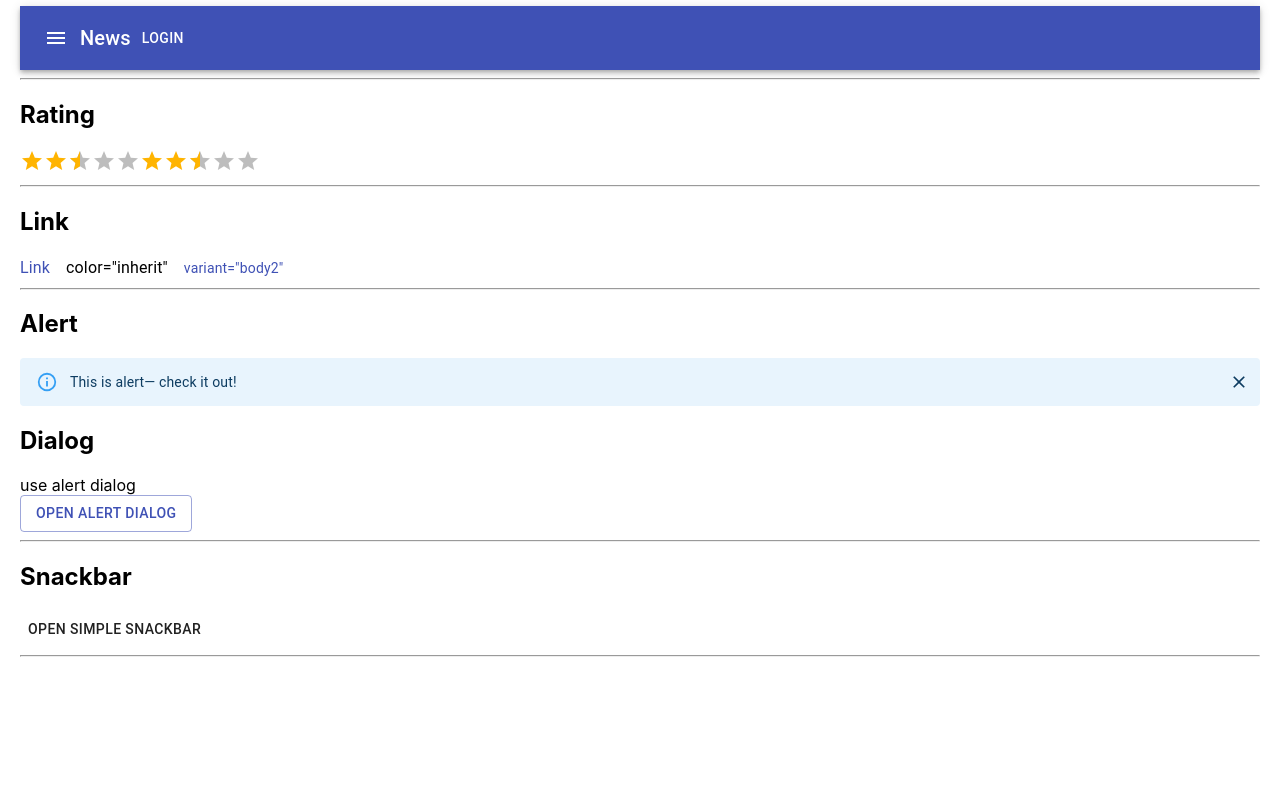
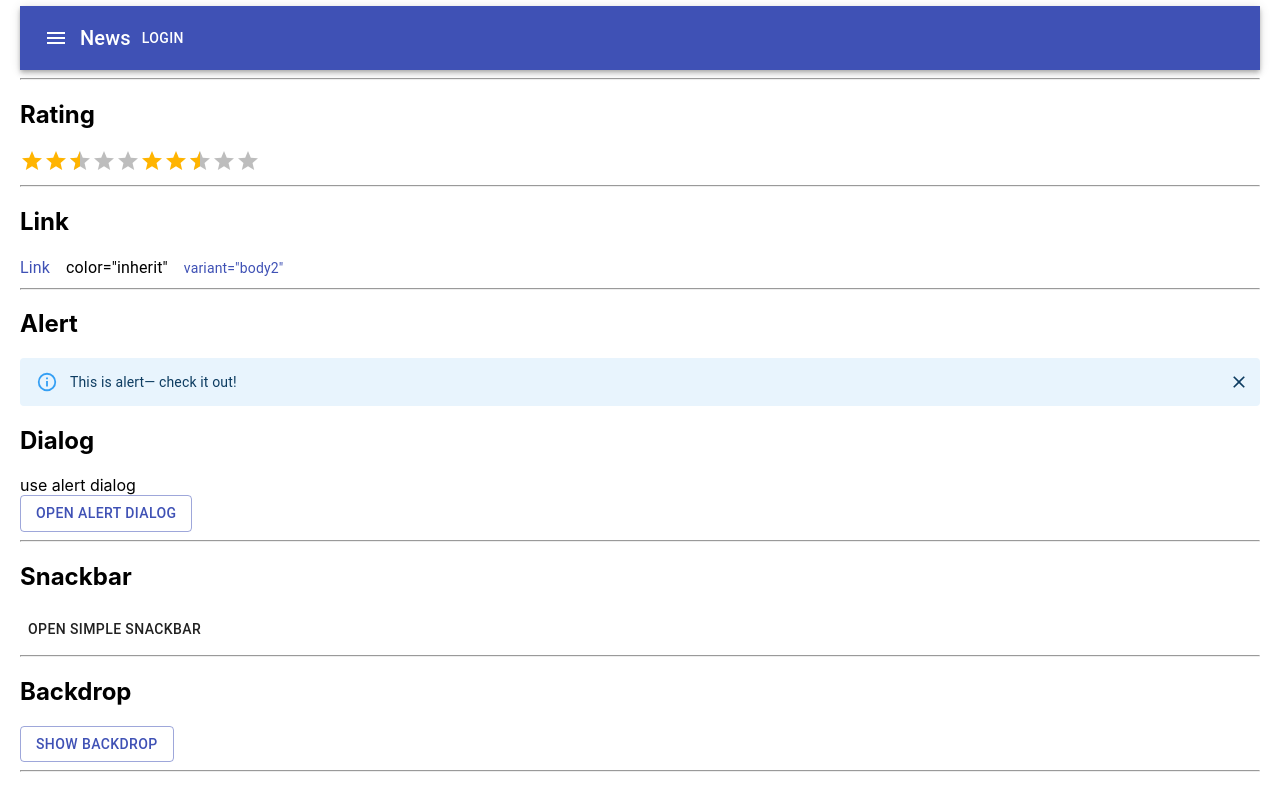
Before and after one commit to devpranab/Practice-React-MaterialUI, a React (Create React App) app: page / in a window 1280 px wide. Shown: the part 7009-7809 px from the top of the page. Before the commit the page ends 7694 px from the top, so only its background shows below. Built offline with nearby package versions, Linux system fonts and the light colour scheme.

Commit message:
Backdrop

```diff
--- a/src/App.js
+++ b/src/App.js
@@ -67,6 +67,7 @@ import DialogContentText from '@material-ui/core/DialogContentText';
 import DialogTitle from '@material-ui/core/DialogTitle';
 import Snackbar from '@material-ui/core/Snackbar';
 import CloseIcon from '@material-ui/icons/Close';
+import Backdrop from '@material-ui/core/Backdrop';
 
 // for data & time
 const useStyles = makeStyles((theme) => ({
@@ -87,6 +88,14 @@ const useStyles2 = makeStyles((theme) => ({
     '& > * + *': {
       marginLeft: theme.spacing(2),
     },
+  },
+}));
+
+// for backdrop
+const useStyles3 = makeStyles((theme) => ({
+  backdrop: {
+    zIndex: theme.zIndex.drawer + 1,
+    color: '#fff',
   },
 }));
 
@@ -130,6 +139,16 @@ function App() {
     }
 
     setOpen(false);
+  };
+
+  // for backdrop
+  const classes3 = useStyles3();
+  const [openss, setOpenk] = useState(false);
+  const handleClosess = () => {
+    setOpenk(false);
+  };
+  const handleToggle = () => {
+    setOpenk(!openss);
   };
 
   return (
@@ -669,6 +688,16 @@ function App() {
       />
     </div>
    <hr/>
+   <h2>Backdrop</h2>
+   <div>
+      <Button variant="outlined" color="primary" onClick={handleToggle}>
+        Show backdrop
+      </Button>
+      <Backdrop className={classes3.backdrop} open={openss} onClick={handleClosess}>
+        <CircularProgress color="secondary" />
+      </Backdrop>
+    </div>
+    <hr/>
     </div>
 
   );
```
